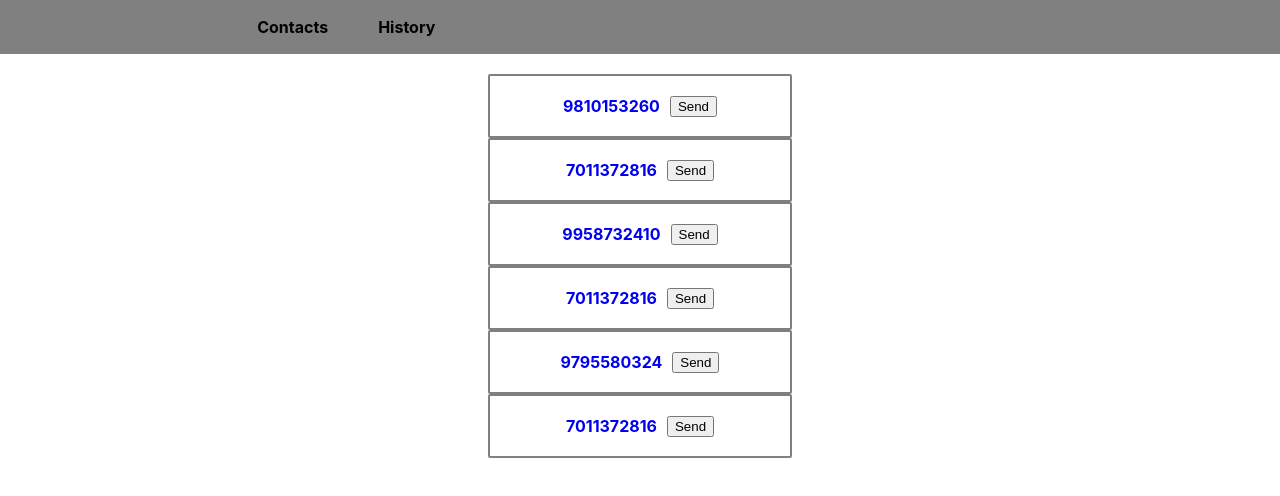
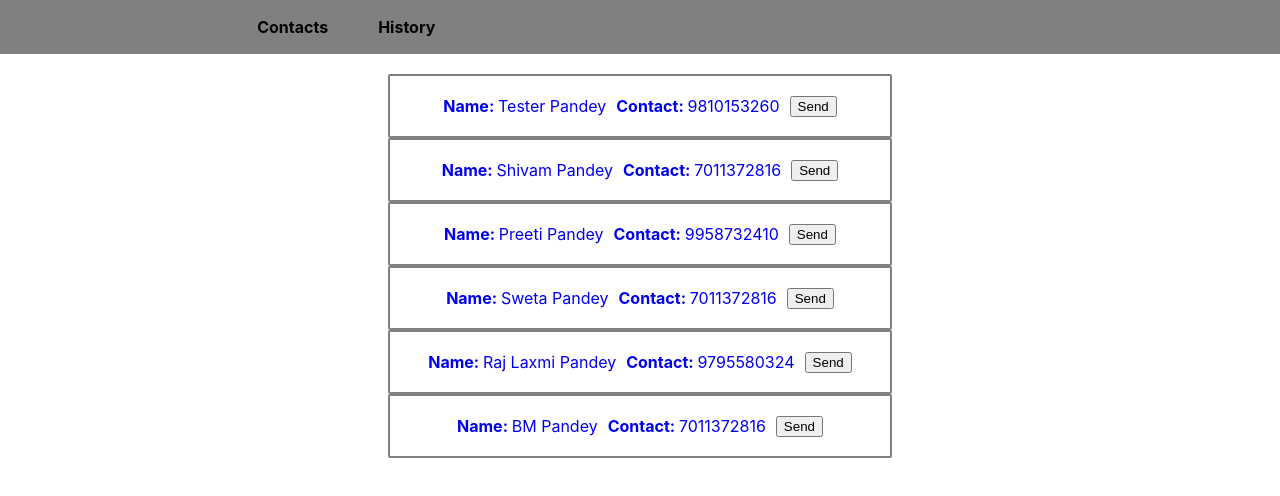
Before and after one commit to ShivCodeP/otp_sender_app, a React (Create React App) app in the folder client/: page /list in a window 1280 px wide. Shown: the top 496 px of the page. Built offline with nearby package versions, Linux system fonts and the light colour scheme.

Commit message:
added name in the list

```diff
--- a/client/src/components/ListContact.jsx
+++ b/client/src/components/ListContact.jsx
@@ -5,11 +5,16 @@ const List = ({ contacts }) => {
   return (
     <div>
       {contacts.users.map((e) => (
-        <div key={e.id} style={{border:"2px solid gray",width:"300px",height:"60px",margin:"auto",display:"flex",alignItems:"center",justifyContent:"center",borderRadius:"2px",gap:"10px"}}>
+        <div key={e.id} style={{border:"2px solid gray",width:"500px",height:"60px",margin:"auto",display:"flex",alignItems:"center",justifyContent:"center",borderRadius:"2px",gap:"10px"}}>
           <Link style={{textDecoration:"none"}}
             to={`/info?contact=${e.contact_no}&first_name=${e.first_name}&last_name=${e.last_name}`}
           >
-            <strong>{e.contact_no}</strong>
+            <strong>Name: </strong>{e.first_name+" "+e.last_name}
+          </Link>
+          <Link style={{textDecoration:"none"}}
+            to={`/info?contact=${e.contact_no}&first_name=${e.first_name}&last_name=${e.last_name}`}
+          >
+            <strong>Contact: </strong>{e.contact_no}
           </Link>
           <Link style={{textDecoration:"none"}} to={`/info?contact=${e.contact_no}&first_name=${e.first_name}&last_name=${e.last_name}`}> <button>Send</button> </Link>
         </div>
```
